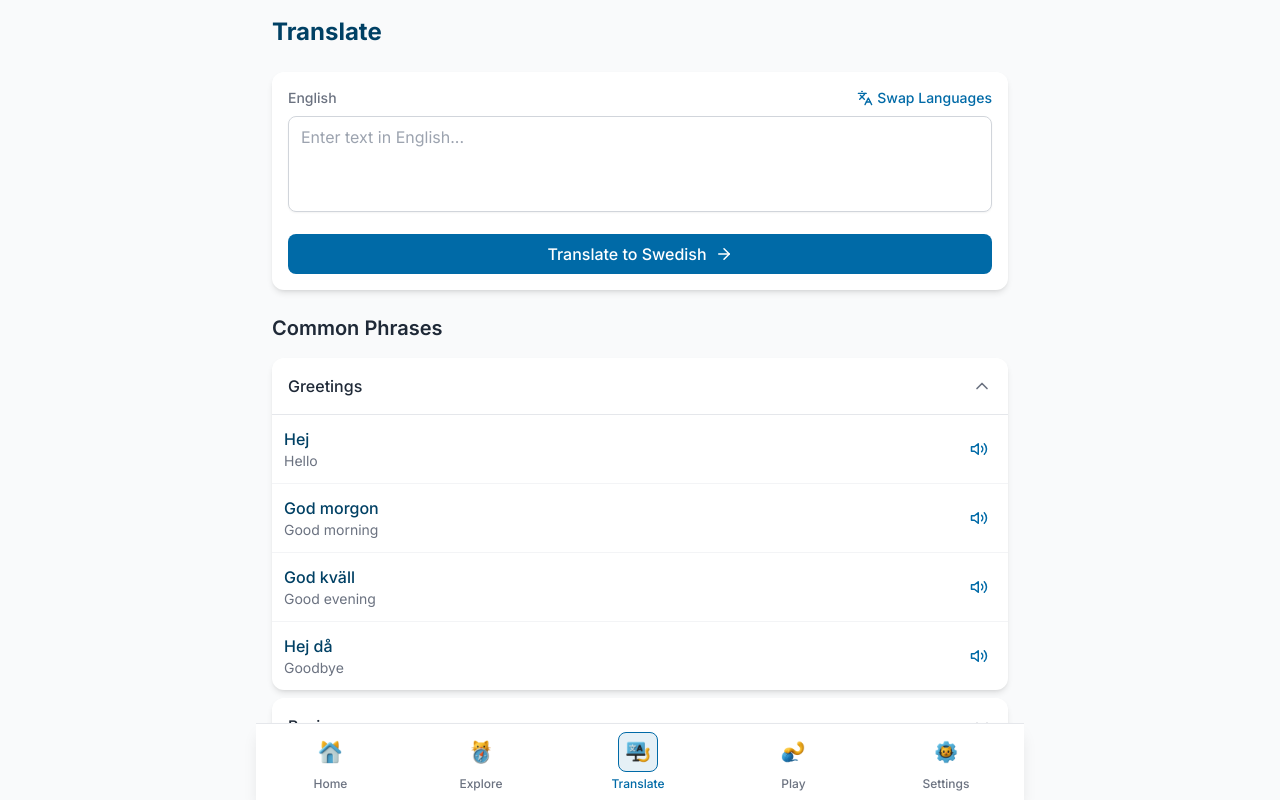
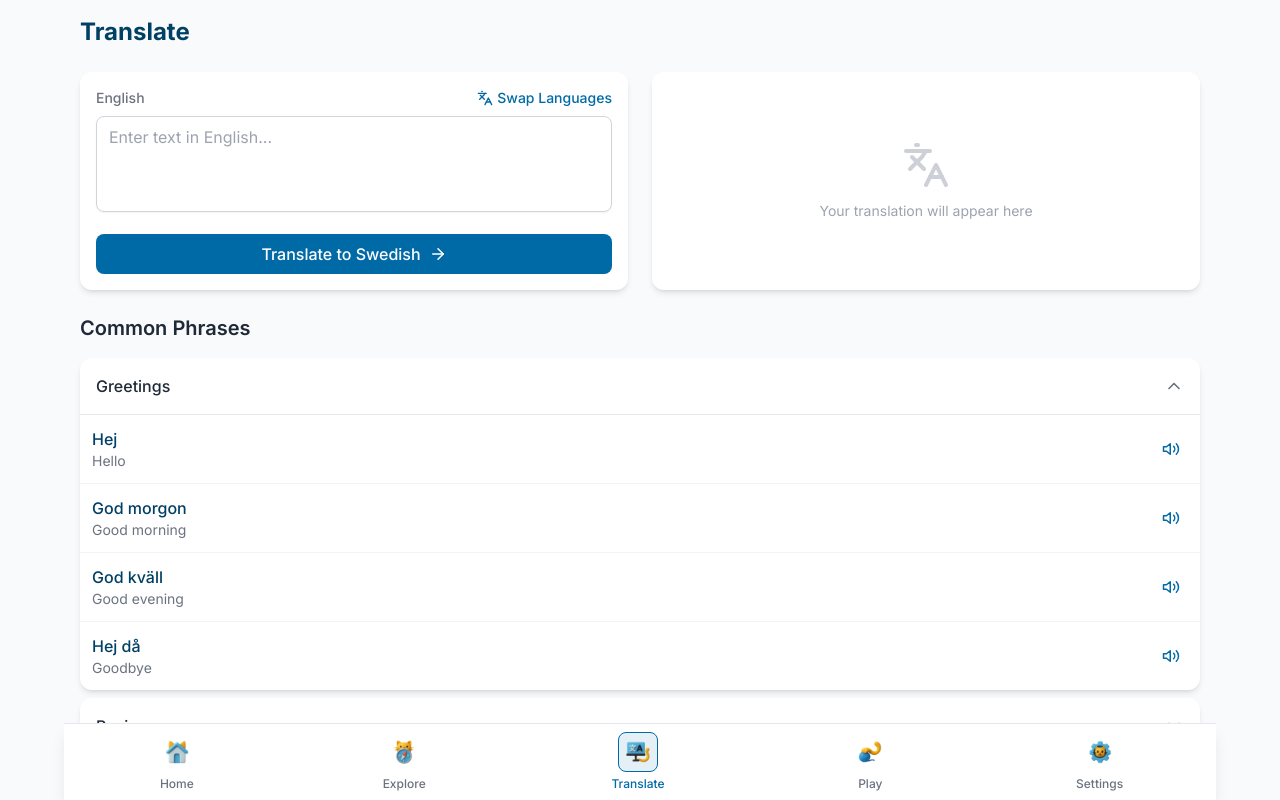
Before and after one commit to PatrickJan88/svenskalek-v3.0, a React (Vite) app: page /translate in a window 1280 px wide. Built offline with nearby package versions, Linux system fonts and the light colour scheme.

Commit message:
Improve layout and multi-column display

```diff
--- a/src/components/Navigation.tsx
+++ b/src/components/Navigation.tsx
@@ -78,7 +78,7 @@ const Navigation: React.FC = () => {
   ];
 
   return (
-    <nav className="fixed bottom-0 left-1/2 -translate-x-1/2 w-full max-w-md sm:max-w-lg md:max-w-2xl lg:max-w-3xl bg-white dark:bg-neutral-800 border-t border-neutral-200 dark:border-neutral-700 shadow-lg z-10">
+    <nav className="fixed bottom-0 left-1/2 -translate-x-1/2 w-full max-w-md sm:max-w-lg md:max-w-2xl lg:max-w-4xl xl:max-w-6xl bg-white dark:bg-neutral-800 border-t border-neutral-200 dark:border-neutral-700 shadow-lg z-10">
       <div className="flex justify-around items-center">
         {navItems.map(item => {
           const isActive = location.pathname === item.path ||
--- a/src/pages/Explore.tsx
+++ b/src/pages/Explore.tsx
@@ -220,7 +220,7 @@ const Explore: React.FC = () => {
   };
 
   return (
-    <div className="container mx-auto px-4 max-w-md sm:max-w-lg md:max-w-2xl lg:max-w-3xl">
+    <div className="container mx-auto px-4 max-w-md sm:max-w-lg md:max-w-2xl lg:max-w-4xl xl:max-w-6xl">
       <h1 className="text-2xl font-bold mb-6 text-primary-700 dark:text-primary-300">Explore</h1>
 
       {/* Upload/Camera Section */}
@@ -307,7 +307,7 @@ const Explore: React.FC = () => {
 
           {/* Vocabulary Grid - Now matching podcast card spacing */}
           {filteredWords.length > 0 ? (
-            <div className="space-y-3 pb-8">
+            <div className="grid grid-cols-1 sm:grid-cols-2 lg:grid-cols-3 gap-4 pb-8">
               {filteredWords.map((word) => (
                 <VocabularyCard
                   key={word.id}
--- a/src/pages/NotFound.tsx
+++ b/src/pages/NotFound.tsx
@@ -6,7 +6,7 @@ const NotFound: React.FC = () => {
   const navigate = useNavigate();
 
   return (
-    <div className="container mx-auto px-4 max-w-md sm:max-w-lg md:max-w-2xl lg:max-w-3xl h-full flex flex-col items-center justify-center">
+    <div className="container mx-auto px-4 max-w-md sm:max-w-lg md:max-w-2xl lg:max-w-4xl xl:max-w-6xl h-full flex flex-col items-center justify-center">
       <div className="text-center mb-8">
         <h1 className="text-6xl font-bold text-primary-700 mb-2">404</h1>
         <h2 className="text-2xl font-semibold mb-4">Page Not Found</h2>
--- a/src/pages/Play.tsx
+++ b/src/pages/Play.tsx
@@ -231,14 +231,14 @@ const Play: React.FC = () => {
   ];
 
   return (
-    <div className="container mx-auto px-4 max-w-md sm:max-w-lg md:max-w-2xl lg:max-w-3xl">
+    <div className="container mx-auto px-4 max-w-md sm:max-w-lg md:max-w-2xl lg:max-w-4xl xl:max-w-6xl">
       {!activeQuiz && !showVocabularyReview ? (
         <>
           <h1 className="text-2xl font-bold mb-6 text-primary-700 dark:text-primary-300">Play</h1>
 
           <section className="mb-8">
             <h2 className="text-xl font-semibold mb-4 dark:text-neutral-100">Games</h2>
-            <div className="space-y-3">
+            <div className="grid grid-cols-1 sm:grid-cols-2 lg:grid-cols-3 gap-4">
               {quizTypes.map(quiz => (
                 <button
                   key={quiz.id}
--- a/src/pages/Settings.tsx
+++ b/src/pages/Settings.tsx
@@ -78,7 +78,7 @@ const Settings: React.FC = () => {
   };
 
   return (
-    <div className="container mx-auto px-4 max-w-md sm:max-w-lg md:max-w-2xl lg:max-w-3xl">
+    <div className="container mx-auto px-4 max-w-md sm:max-w-lg md:max-w-2xl lg:max-w-4xl xl:max-w-6xl">
       <h1 className="text-2xl font-bold mb-6 text-primary-700 dark:text-primary-300">Settings</h1>
 
       {/* User Profile Section */}
@@ -100,6 +100,7 @@ const Settings: React.FC = () => {
         </div>
       </div>
 
+      <div className="lg:grid lg:grid-cols-2 lg:gap-6">
         <div className="card mb-6">
           <div className="p-4 border-b border-neutral-200 dark:border-neutral-700">
             <h2 className="font-semibold dark:text-neutral-100">App Settings</h2>
@@ -188,6 +189,7 @@ const Settings: React.FC = () => {
               <p className="text-sm text-neutral-500 dark:text-neutral-400">Clear all your learning data</p>
             </div>
           </button>
+        </div>
       </div>
 
       <div className="card mb-6">
--- a/src/pages/Translate.tsx
+++ b/src/pages/Translate.tsx
@@ -669,10 +669,11 @@ const Translate: React.FC = () => {
   const isTTSReady = isInitialized && ttsSupported && translatedText && translatedText !== 'Translation not available';
 
   return (
-    <div className="container mx-auto px-4 max-w-md sm:max-w-lg md:max-w-2xl lg:max-w-3xl">
+    <div className="container mx-auto px-4 max-w-md sm:max-w-lg md:max-w-2xl lg:max-w-4xl xl:max-w-6xl">
       <h1 className="text-2xl font-bold mb-6 text-primary-700 dark:text-primary-300">Translate</h1>
 
-      <div className="card p-4 mb-6">
+      <div className="grid grid-cols-1 lg:grid-cols-2 gap-6 mb-6">
+        <div className="card p-4">
           <div className="flex items-center justify-between mb-2">
             <span className="text-sm font-medium text-neutral-500 dark:text-neutral-400">
               {fromLanguage === 'en' ? 'English' : 'Swedish'}
@@ -711,8 +712,9 @@ const Translate: React.FC = () => {
           </button>
         </div>
 
-      {translatedText && (
-        <div className="card p-4 mb-6">
+        <div className={`card p-4 ${!translatedText ? 'hidden lg:flex lg:items-center lg:justify-center' : ''}`}>
+          {translatedText ? (
+            <>
               <div className="flex items-center justify-between mb-3">
                 <span className="text-sm font-medium text-neutral-500 dark:text-neutral-400">
                   {fromLanguage === 'en' ? 'Swedish' : 'English'}
@@ -723,7 +725,6 @@ const Translate: React.FC = () => {
                 <p className="text-primary-700 dark:text-primary-300 font-medium text-lg">{translatedText}</p>
               </div>
 
-          {/* Large, prominent TTS button */}
               <button
                 onClick={playPronunciation}
                 disabled={!isTTSReady}
@@ -758,26 +759,24 @@ const Translate: React.FC = () => {
                   </>
                 ) : isSpeaking ? (
                   <>
-                <span>🔇 Stop Speaking</span>
+                    <span>Stop Speaking</span>
                   </>
                 ) : (
                   <>
-                <span>🔊 Listen to Pronunciation</span>
+                    <span>Listen to Pronunciation</span>
                   </>
                 )}
               </button>
 
-          {/* Status info */}
               {isTTSReady && (
                 <div className="mt-3 text-center">
                   <p className="text-sm text-neutral-500 dark:text-neutral-400">
-                🎧 {fromLanguage === 'en' ? 'Swedish' : 'English'} pronunciation
+                    {fromLanguage === 'en' ? 'Swedish' : 'English'} pronunciation
                     {availableVoices.length > 0 && ` • ${availableVoices.length} voices available`}
                   </p>
                 </div>
               )}
 
-          {/* Error Display */}
               {ttsError && (
                 <div className="mt-4 p-3 bg-error-100 dark:bg-error-900 border border-error-200 dark:border-error-800 rounded-lg">
                   <div className="flex items-start gap-2">
@@ -799,7 +798,6 @@ const Translate: React.FC = () => {
                 </div>
               )}
 
-          {/* Browser compatibility warning */}
               {isInitialized && !ttsSupported && (
                 <div className="mt-4 p-3 bg-warning-100 dark:bg-warning-900 border border-warning-200 dark:border-warning-800 rounded-lg">
                   <div className="flex items-start gap-2">
@@ -818,8 +816,15 @@ const Translate: React.FC = () => {
                   </div>
                 </div>
               )}
+            </>
+          ) : (
+            <div className="text-center text-neutral-400 dark:text-neutral-500">
+              <Languages size={48} className="mx-auto mb-3 opacity-50" />
+              <p className="text-sm">Your translation will appear here</p>
             </div>
           )}
+        </div>
+      </div>
 
       <div className="mb-6">
         <h2 className="text-xl font-semibold mb-4 dark:text-neutral-100">Common Phrases</h2>
--- a/src/pages/Vocabulary.tsx
+++ b/src/pages/Vocabulary.tsx
@@ -214,7 +214,7 @@ const Vocabulary: React.FC = () => {
   // Show loading state while data is being loaded
   if (!isLoaded) {
     return (
-      <div className="container mx-auto px-4 max-w-md sm:max-w-lg md:max-w-2xl lg:max-w-3xl">
+      <div className="container mx-auto px-4 max-w-md sm:max-w-lg md:max-w-2xl lg:max-w-4xl xl:max-w-6xl">
         <div className="flex items-center mb-6">
           <button
             onClick={() => navigate(-1)}
@@ -233,7 +233,7 @@ const Vocabulary: React.FC = () => {
   }
 
   return (
-    <div className="container mx-auto px-4 max-w-md sm:max-w-lg md:max-w-2xl lg:max-w-3xl">
+    <div className="container mx-auto px-4 max-w-md sm:max-w-lg md:max-w-2xl lg:max-w-4xl xl:max-w-6xl">
       <div className="flex items-center mb-6">
         <button
           onClick={() => navigate(-1)}
@@ -268,7 +268,7 @@ const Vocabulary: React.FC = () => {
             </p>
           </div>
 
-          <div className="space-y-4">
+          <div className="grid grid-cols-1 sm:grid-cols-2 lg:grid-cols-3 gap-4">
             {savedWords.map((word) => {
               const isPlaying = currentlyPlaying === word.word;
               const canPlay = isInitialized && ttsSupported;
```
Also changed, not shown: src/pages/Home.tsx (+6 -2 lines). Lines whose indentation alone changed are shown as unchanged.
